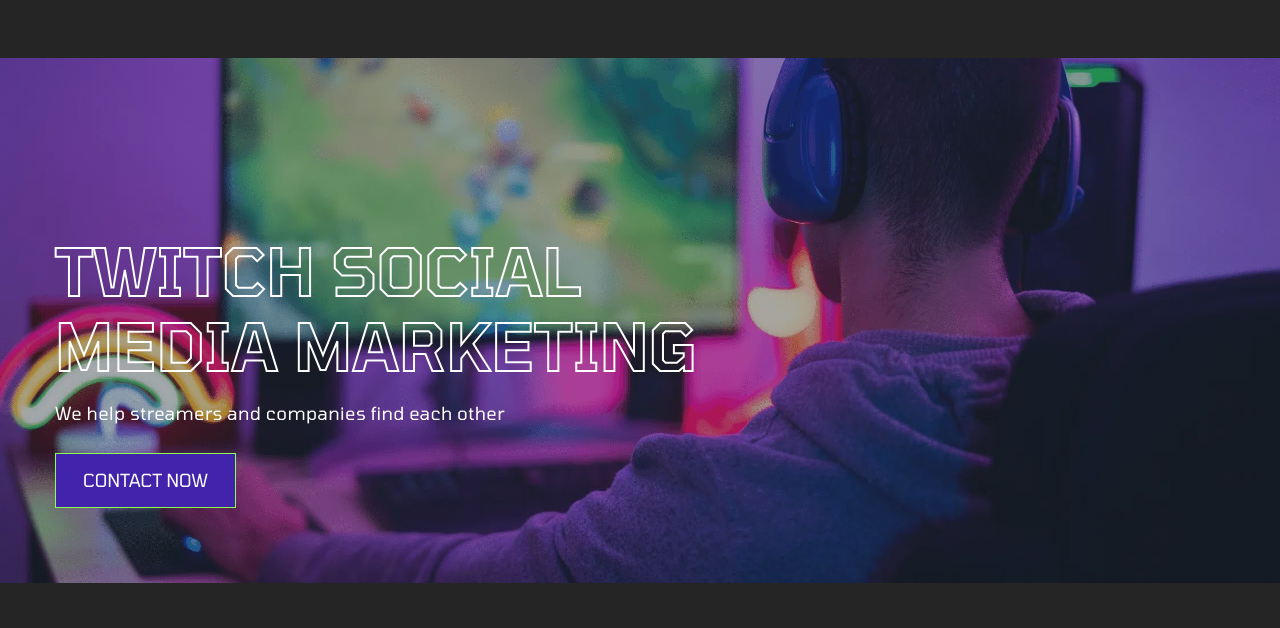
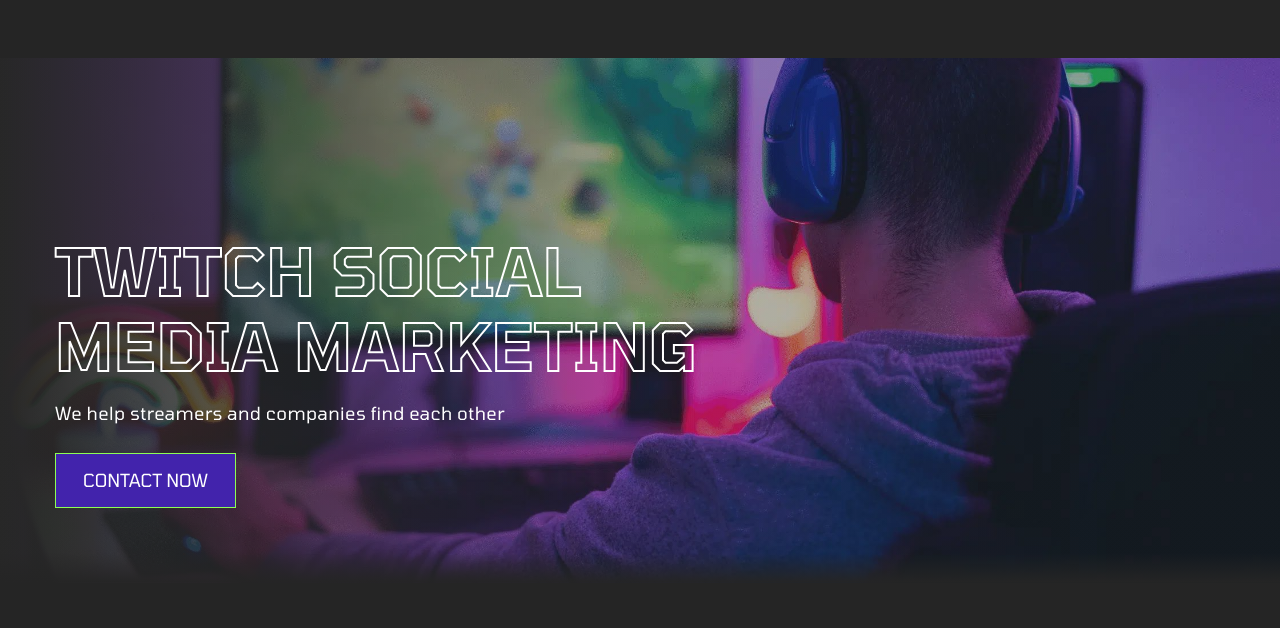
Before and after one commit to sashazakatov/twitch-city-markup, a plain HTML site: page index.html in a window 1280 px wide. Shown: the part 113-741 px from the top of the page. Drawn offline with nearby package versions, Linux system fonts and the light colour scheme; a web font is replaced by a local one.

Commit message:
Update index.css

```diff
--- a/src/styles/index.css
+++ b/src/styles/index.css
@@ -670,7 +670,7 @@ ul {
 /* hero */
 
 .hero {
-    background-image: linear-gradient(rgba(47, 48, 58, 0.4), rgba(47, 48, 58, 0.4)), url("../images/hero-image.jpg");
+    background: linear-gradient(180deg, rgba(49, 49, 49, 0.2) 94.27%, var(--backound-color) 100%), linear-gradient(89.9deg, var(--backound-color) 0.09%, rgba(49, 49, 49, 0.2) 50%), url("../images/hero-image.jpg");
     background-size: cover;
     background-repeat: no-repeat;
     background-position: center;
```
